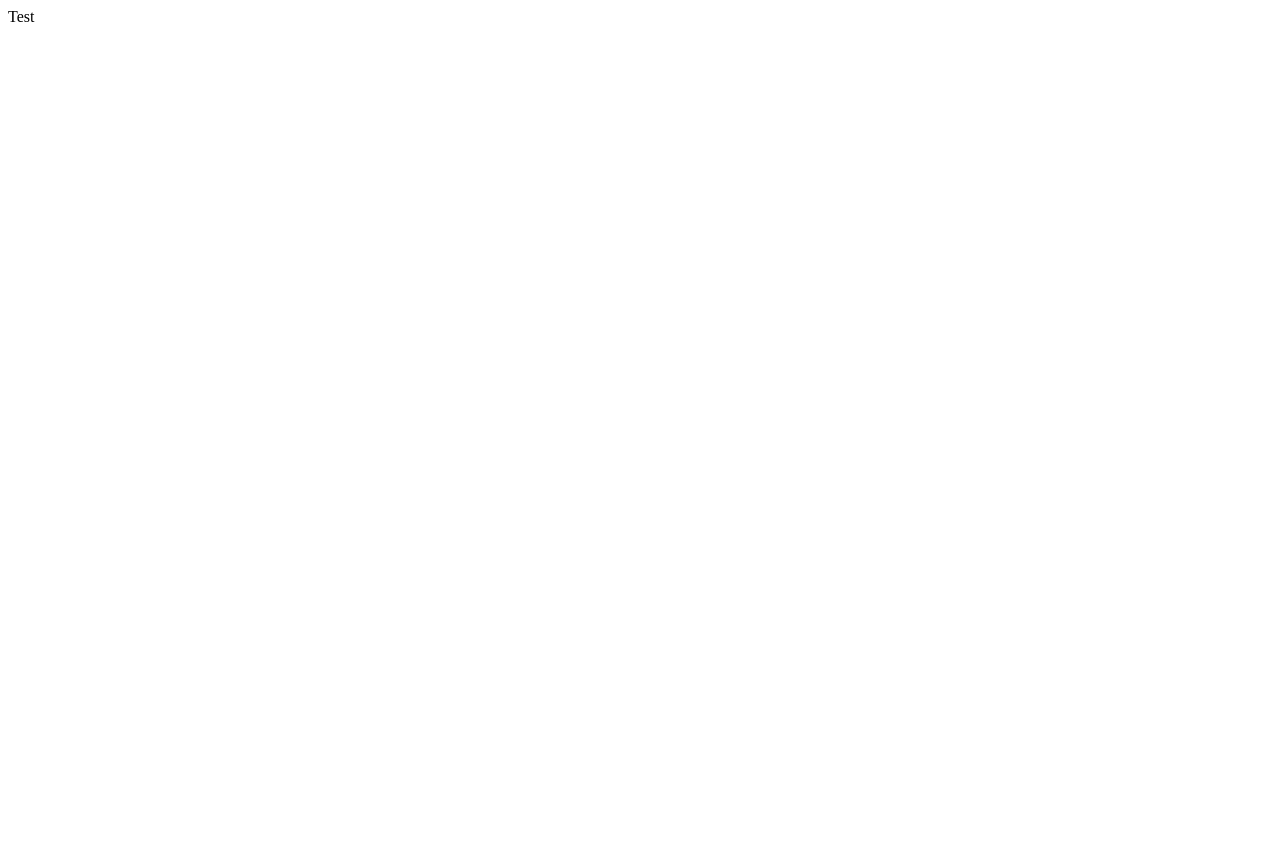
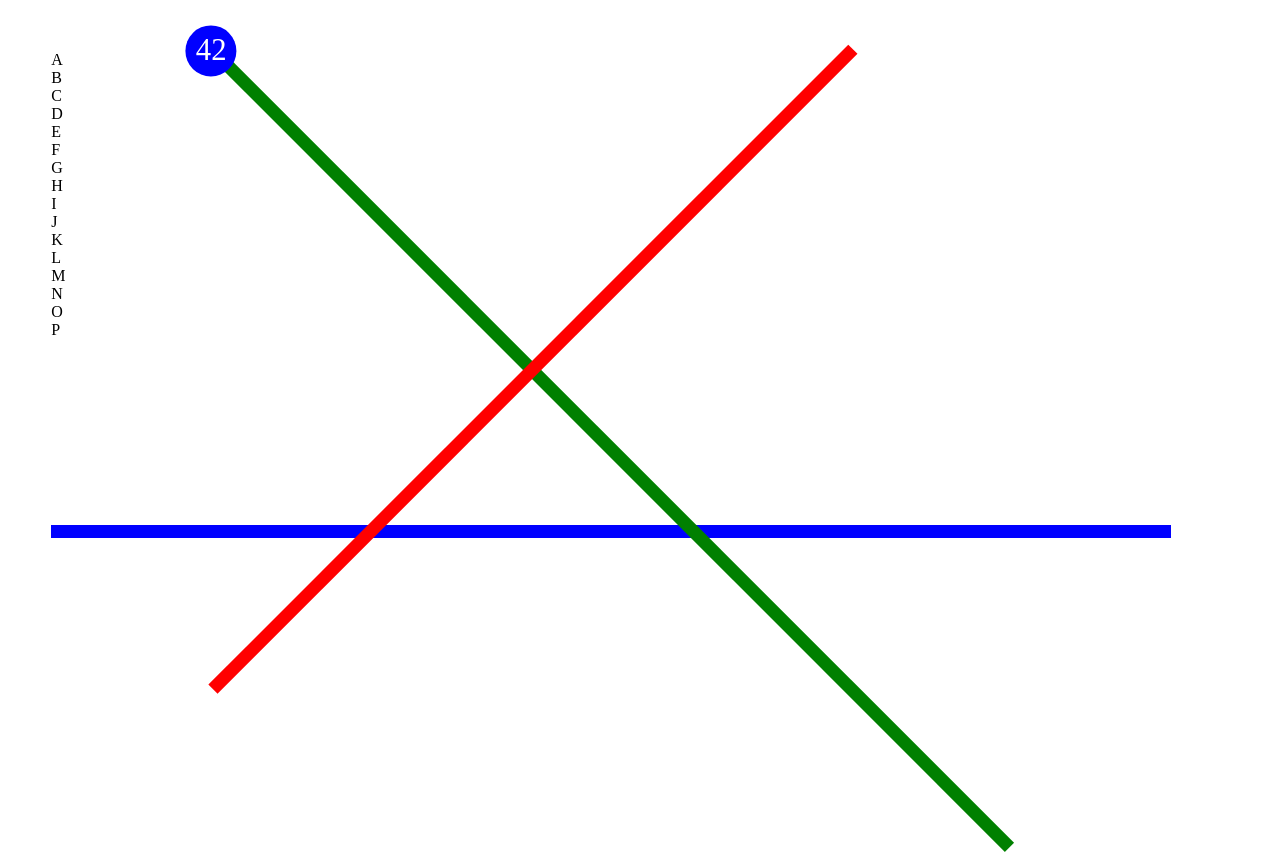
Before and after one commit to KevinHerklotz/code-challenge-trains, a website: page index.html in a window 1280 px wide. Before the commit the page ends 800 px from the top, so only its background shows below. Drawn offline with Linux system fonts and the light colour scheme.

Commit message:
added html and style

```diff
--- a/app.js
+++ b/app.js
@@ -5,5 +5,6 @@ const path = require('path');
 app.get('/', function(req, res) {
   res.sendFile(path.join(__dirname + '/index.html'));
 });
+app.use(express.static(__dirname));
 
 app.listen(3000, () => console.log('...you can open http://localhost:3000/ now.'))
--- a/index.html
+++ b/index.html
@@ -4,10 +4,34 @@
 <head>
   <meta charset="utf-8">
   <title>Code Challenge Trains</title>
+  <link rel="stylesheet" type="text/css" href="style.css">
 </head>
 
 <body>
-  Test
+  <div class="wrapper">
+    <div class="trainstation a">A</div>
+    <div class="trainstation b">B</div>
+    <div class="trainstation c">C</div>
+    <div class="trainstation d">D</div>
+    <div class="trainstation e">E</div>
+    <div class="trainstation f">F</div>
+    <div class="trainstation g">G</div>
+    <div class="trainstation h">H</div>
+    <div class="trainstation i">I</div>
+    <div class="trainstation j">J</div>
+    <div class="trainstation k">K</div>
+    <div class="trainstation l">L</div>
+    <div class="trainstation m">M</div>
+    <div class="trainstation n">N</div>
+    <div class="trainstation o">O</div>
+    <div class="trainstation p">P</div>
+    <!-- todo -->
+    <div class="train blue" id="trainblue">42</div>
+
+    <div class="route-blue"></div>
+    <div class="route-green"></div>
+    <div class="route-red"></div>
+  </div>
 </body>
 
 </html>
--- /dev/null
+++ b/style.css
@@ -0,0 +1,173 @@
+:root {
+  --circle-size: 4vw;
+  --gutter-width: 12.5vw; /* 1/8 of whole with, because blue line is the widest and has 8 trainstations */
+  --route-thickness: 1vw;
+}
+
+body {
+  margin: 0;
+}
+
+.wrapper {
+  position: relative;
+  margin-left: var(--circle-size);
+  margin-top: var(--circle-size);
+}
+
+/* ROUTES */
+/* ############### */
+
+.route-green {
+  width: calc(7.071 * var(--gutter-width)); /* phytagoras sqrt(5^2 + 5^2) // 5 train stations high and wide */
+  height: var(--route-thickness);
+  background-color: green;
+  top: 0;
+  left: var(--gutter-width);
+  position: absolute;
+  z-index: 0;
+  transform: rotate(45deg);
+  transform-origin: 1% 0%; /* 1% becauseof the thickness of the line */
+}
+
+.route-red {
+  width: calc(5.657 * var(--gutter-width)); /* phytagoras sqrt(4^2 + 4^2) // 4 train stations high and wide */
+  height: var(--route-thickness);
+  background-color: red;
+  top: calc(4 * var(--gutter-width));
+  left: var(--gutter-width);
+  position: absolute;
+  z-index: 0;
+  transform: rotate(-45deg);
+  transform-origin: -1% 0%; /* -1% becauseof the thickness of the line */
+}
+
+.route-blue {
+  width: calc(7 * var(--gutter-width));
+  height: 1vw;
+  background-color: blue;
+  top: calc((3 * var(--gutter-width)) - (var(--route-thickness) / 2));
+  left: 0;
+  position: absolute;
+  z-index: 0;
+}
+
+/* TRAIN STATIONS */
+/* ############### */
+
+.train-station {
+  width: var(--circle-size);
+  height: var(--circle-size);
+  border: 2px solid black;
+  border-radius: 50%;
+  background-color: #ffb;
+  position: absolute;
+  text-align: center;
+  color: #888;
+  font-size: var(--circle-size) * 0.7;
+  line-height: var(--circle-size);
+  transform: translate(-50%, -50%);
+  z-index: 10;
+}
+
+.a {
+  top: calc(3 * var(--gutter-width));
+  left: 0;
+}
+
+.b {
+  top: calc(3 * var(--gutter-width));
+  left: calc(1 * var(--gutter-width));
+}
+
+.c {
+  top: calc(3 * var(--gutter-width));
+  left: calc(2 * var(--gutter-width));
+}
+
+.d {
+  top: calc(3 * var(--gutter-width));
+  left: calc(3 * var(--gutter-width));
+}
+
+.e {
+  top: calc(3 * var(--gutter-width));
+  left: calc(4 * var(--gutter-width));
+}
+
+.f {
+  top: calc(3 * var(--gutter-width));
+  left: calc(5 * var(--gutter-width));
+}
+
+.g {
+  top: calc(3 * var(--gutter-width));
+  left: calc(6 * var(--gutter-width));
+}
+
+.h {
+  top: calc(3 * var(--gutter-width));
+  left: calc(7 * var(--gutter-width));
+}
+
+.i {
+  top: calc(0 * var(--gutter-width));
+  left: calc(1 * var(--gutter-width));
+}
+
+.j {
+  top: calc(1 * var(--gutter-width));
+  left: calc(2 * var(--gutter-width));
+}
+
+.k {
+  top: calc(2 * var(--gutter-width));
+  left: calc(3 * var(--gutter-width));
+}
+
+.l {
+  top: calc(4 * var(--gutter-width));
+  left: calc(5 * var(--gutter-width));
+}
+
+.m {
+  top: calc(5 * var(--gutter-width));
+  left: calc(6 * var(--gutter-width));
+}
+
+.n {
+  top: calc(4 * var(--gutter-width));
+  left: calc(1 * var(--gutter-width));
+}
+
+.o {
+  top: calc(1 * var(--gutter-width));
+  left: calc(4 * var(--gutter-width));
+}
+
+.p {
+  top: calc(0 * var(--gutter-width));
+  left: calc(5 * var(--gutter-width));
+}
+
+/* TRAIN */
+/* ############### */
+
+.train {
+  width: var(--circle-size);
+  height: var(--circle-size);
+  border-radius: 50%;
+  position: absolute;
+  text-align: center;
+  color: white;
+  font-size: calc(var(--circle-size) * 0.6);
+  line-height: var(--circle-size);
+  transform: translate(-50%, -50%);
+  top: 0;
+  left: var(--gutter-width);
+  transition: left 1s, top 1s;
+  z-index: 20;
+}
+
+.blue {
+  background-color: blue;
+}
```
